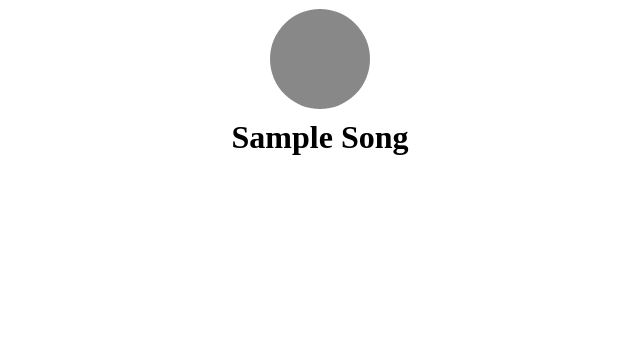
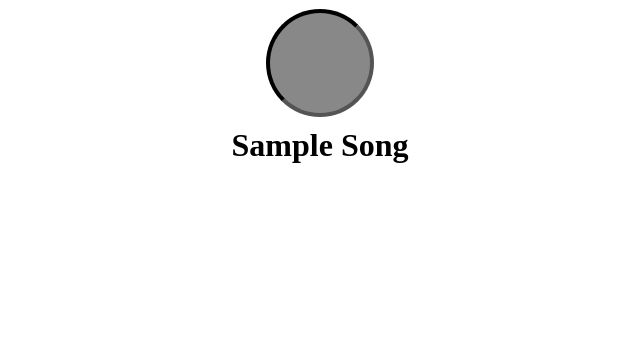
Before and after one commit to vdeville/soundbox, a PHP site: template templates/index.html.twig in a window 1280 px wide. Shown: the part 71-433 px from the top of the page, without its empty margins (320-960 px from the left). Run offline with PHP 8.4, Linux system fonts and the light colour scheme; the template is opened without the code that fills it: most values are stand-ins (such as "Sample title", 1, 10 or a date in 2020); some libraries are stand-ins or nearby versions.

Commit message:
Beautifull button

```diff
--- a/web/css/custom.css
+++ b/web/css/custom.css
@@ -45,6 +45,7 @@ header h1 {
     border-radius: 100%;
     background-color: red;
     position: relative;
+    border: inset black 4px;
 }
 
 .song .song-name {
```
Also changed, not shown: 1 other file.
